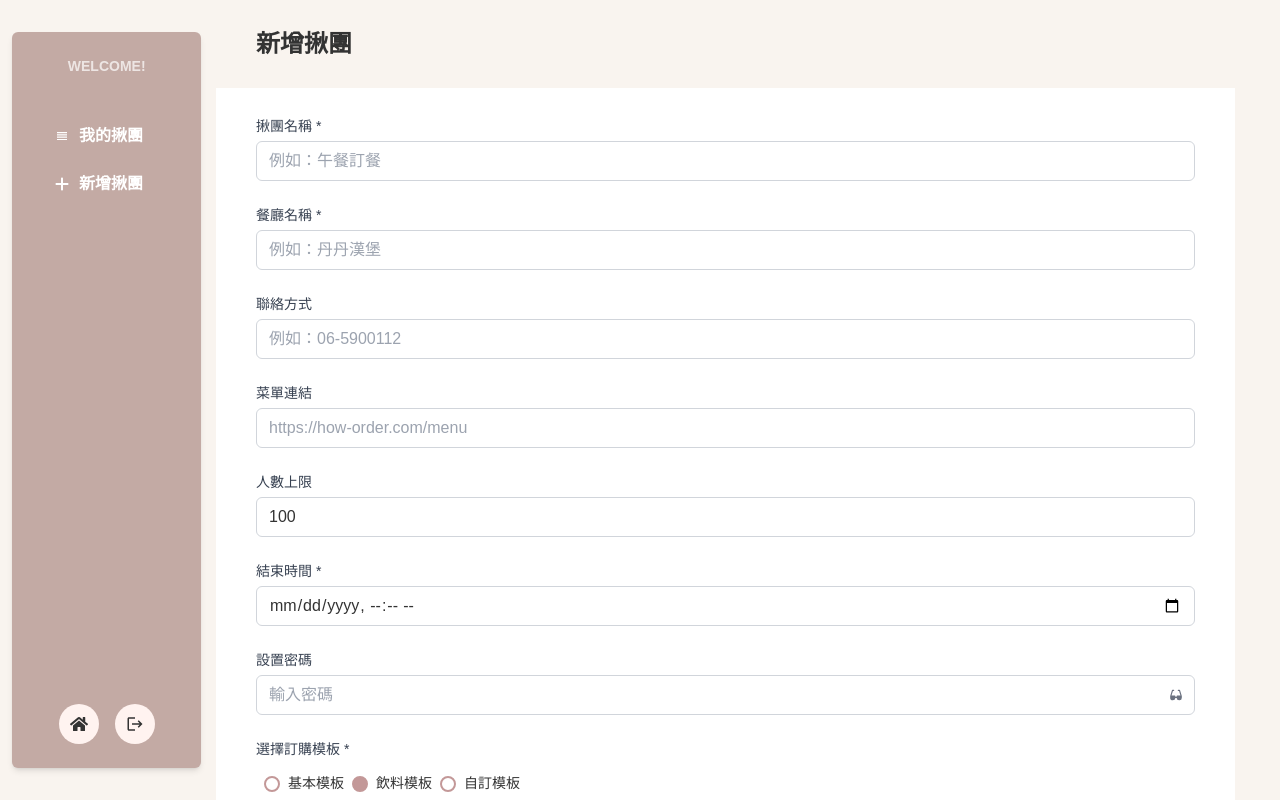
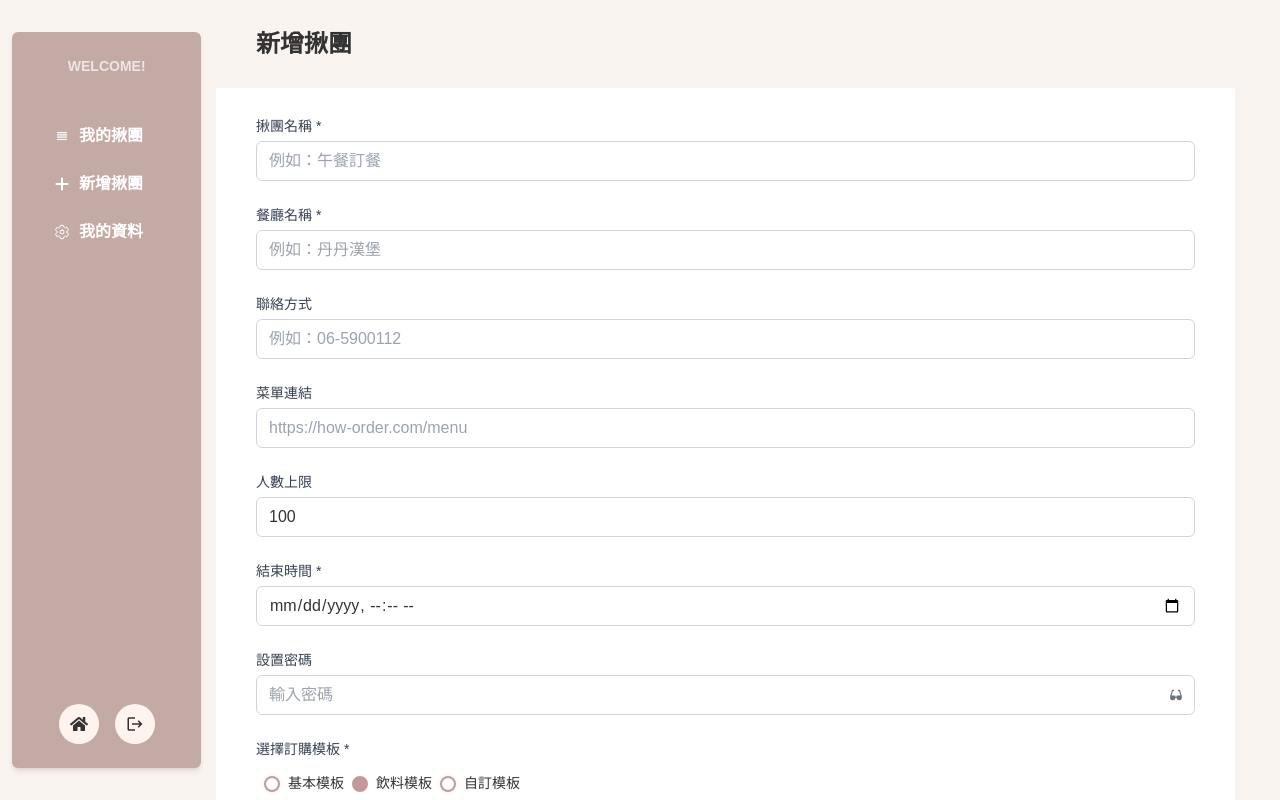
Before and after one commit to yijing0310/order-front, a Next.js app: page /member-center/add-group in a window 1280 px wide. Shown: the top 800 px of the page. Built offline with nearby package versions, Linux system fonts and the light colour scheme.

Commit message:
bugfix兩個滾軸問題

```diff
--- a/app/member-center/_components/side-bar.js
+++ b/app/member-center/_components/side-bar.js
@@ -3,6 +3,7 @@ import React from "react";
 import { IoMdReorder } from "react-icons/io";
 import { FaPlus } from "react-icons/fa6";
 import { FaHome } from "react-icons/fa";
+import { IoSettingsOutline } from "react-icons/io5";
 import { MdLogout } from "react-icons/md";
 import { useAuth } from "@/context/auth.js";
 import { useRouter } from "next/navigation";
@@ -29,7 +30,7 @@ export default function SideBar() {
                     </Link>
 
                     {/* 選單列表 */}
-                    <ul className="mt-8 w-full flex flex-col gap-2">
+                    <ul className="mt-8 w-full flex flex-col gap-2 min-h-80">
                         <li className="w-full text-right pr-4 py-2 rounded-md font-semibold text-white hover:bg-third hover:text-white transition  cursor-pointer">
                             <Link
                                 href="/member-center "
@@ -44,6 +45,14 @@ export default function SideBar() {
                                 className="flex items-center justify-center"
                             >
                                 <FaPlus /> &nbsp;&nbsp;新增揪團
+                            </Link>
+                        </li>
+                        <li className="w-full text-right pr-4 py-2 rounded-md font-semibold text-white hover:bg-third hover:text-white transition  cursor-pointer">
+                            <Link
+                                href="/member-center/add-group "
+                                className="flex items-center justify-center"
+                            >
+                                <IoSettingsOutline /> &nbsp;&nbsp;我的資料
                             </Link>
                         </li>
                     </ul>
--- a/app/member-center/_components/table.js
+++ b/app/member-center/_components/table.js
@@ -27,10 +27,10 @@ export default function Table({ filteredList = [], setRefresh = () => {} }) {
                     <div className="w-[7%] pl-2">編輯</div>
                 </div>
                 {/* 內容 */}
-                <div className="max-h-[400px] overflow-y-auto min-w-[800px] ">
+                <div className="max-h-[400px] overflow-y-auto ">
                     {filteredList?.length <= 0 ? (
                         <>
-                            <div className="hidden md:flex font-medium text-sm border-y py-5 px-3 min-w-[800px]">
+                            <div className="hidden md:flex font-medium text-sm border-y py-5 px-3 ">
                                 空空的，快來揪團吧
                             </div>
                         </>
@@ -39,7 +39,7 @@ export default function Table({ filteredList = [], setRefresh = () => {} }) {
                             <div
                                 key={list.id || i}
                                 tabIndex={0}
-                                className="flex flex-col md:flex-row items-start md:items-center text-sm border-b border-gray-100 py-4 hover:bg-gray-50 min-w-[800px]"
+                                className="flex flex-col md:flex-row items-start md:items-center text-sm border-b border-gray-100 py-4 hover:bg-gray-50 "
                             >
                                 <div className="w-full md:w-[5%] px-2">
                                     <span className="md:hidden text-gray-500 font-medium">
```
